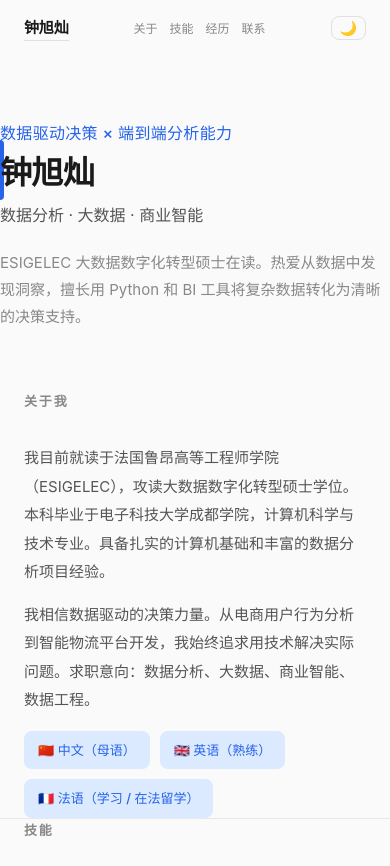
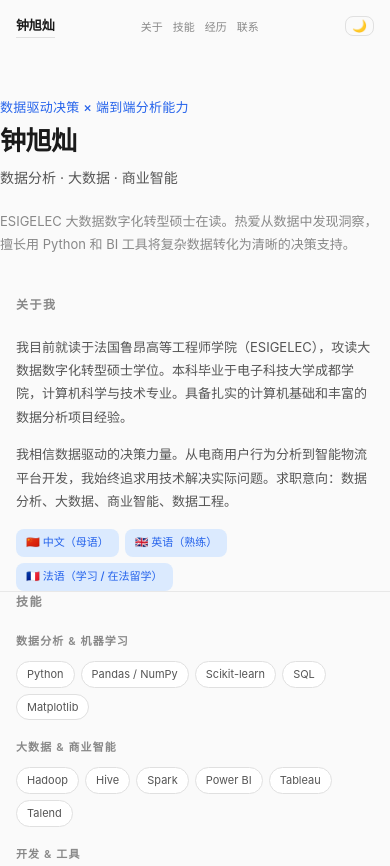
Before and after one commit to ZHONXucan/CV, a plain HTML site: page index.html in a window 390 px wide. Shown: the top 866 px of the page. Drawn offline with Linux system fonts and the light colour scheme.

Commit message:
全面优化移动端响应式布局

```diff
--- a/index.html
+++ b/index.html
@@ -228,16 +228,97 @@
     }
     .fade-in.visible { opacity: 1; transform: translateY(0); }
 
-    /* ===== Responsive ===== */
+    /* ===== Responsive: Tablet / Large Phone ===== */
     @media (max-width: 640px) {
-      .hero-name { font-size: 32px; }
-      .hero-title { font-size: 16px; }
-      section { padding: 60px 0; }
-      #hero { padding: 120px 0 60px; }
-      .nav-links { gap: 12px; }
+      .container { padding: 0 20px; }
+
+      /* Nav */
+      .nav-inner { padding: 0 20px; height: 52px; }
+      .nav-brand { font-size: 14px; }
+      .nav-links { gap: 14px; }
       .nav-links a { font-size: 12px; }
-      .contact-list { flex-direction: column; gap: 10px; }
-      .hero-accent-bar { top: 140px; height: 60px; }
+
+      /* Hero */
+      #hero { padding: 110px 0 48px; }
+      .hero-accent-bar { display: none; }
+      .hero-name { font-size: 30px; }
+      .hero-punchline { font-size: 14px; }
+      .hero-title { font-size: 15px; }
+      .hero-tagline { font-size: 14px; line-height: 1.75; }
+
+      /* Sections */
+      section { padding: 52px 0; }
+      h2 { font-size: 12px; margin-bottom: 24px; letter-spacing: 0.12em; }
+      h3 { font-size: 16px; }
+
+      /* About */
+      .about-text { font-size: 14px; line-height: 1.8; }
+      .lang-badge { font-size: 12px; padding: 5px 12px; }
+
+      /* Skills */
+      .skill-category { margin-bottom: 22px; }
+      .skill-cat-title { font-size: 11px; margin-bottom: 10px; }
+      .skill-tag { font-size: 12px; padding: 4px 12px; }
+
+      /* Timeline */
+      .timeline { gap: 24px; }
+      .timeline-item { padding-left: 16px; }
+      .timeline-desc { font-size: 13px; }
+      .stack-tag { font-size: 10px; padding: 2px 7px; }
+
+      /* Contact */
+      .contact-list { flex-direction: column; gap: 10px; margin-bottom: 20px; }
+      .contact-list li { font-size: 13px; }
+      .btn-download { width: 100%; justify-content: center; font-size: 14px; padding: 12px 22px; }
+
+      /* Back to top */
+      .back-to-top { bottom: 18px; right: 18px; width: 36px; height: 36px; font-size: 16px; }
+
+      /* Footer */
+      footer { padding: 32px 0 48px; }
+    }
+
+    /* ===== Responsive: Small Phone ===== */
+    @media (max-width: 400px) {
+      .container { padding: 0 16px; }
+
+      /* Nav */
+      .nav-inner { padding: 0 16px; }
+      .nav-brand { font-size: 13px; }
+      .nav-links { gap: 10px; }
+      .nav-links a { font-size: 11px; }
+      .btn-theme { font-size: 12px; padding: 3px 6px; }
+
+      /* Hero */
+      #hero { padding: 96px 0 40px; }
+      .hero-name { font-size: 26px; }
+      .hero-punchline { font-size: 13px; }
+      .hero-title { font-size: 14px; }
+      .hero-tagline { font-size: 13px; }
+
+      /* Sections */
+      section { padding: 44px 0; }
+      h2 { margin-bottom: 20px; }
+      h3 { font-size: 15px; }
+
+      /* About */
+      .about-text { font-size: 13px; }
+      .lang-badges { gap: 6px; }
+      .lang-badge { font-size: 11px; padding: 4px 10px; }
+
+      /* Skills */
+      .skill-category { margin-bottom: 18px; }
+      .skills-grid { gap: 6px; }
+      .skill-tag { font-size: 11px; padding: 3px 10px; }
+
+      /* Timeline */
+      .timeline { gap: 20px; }
+      .timeline-item { padding-left: 14px; }
+      .timeline-period { font-size: 11px; }
+      .timeline-desc { font-size: 12px; }
+
+      /* Contact */
+      .contact-list li { font-size: 12px; }
     }
 
     /* ===== Print ===== */
```
